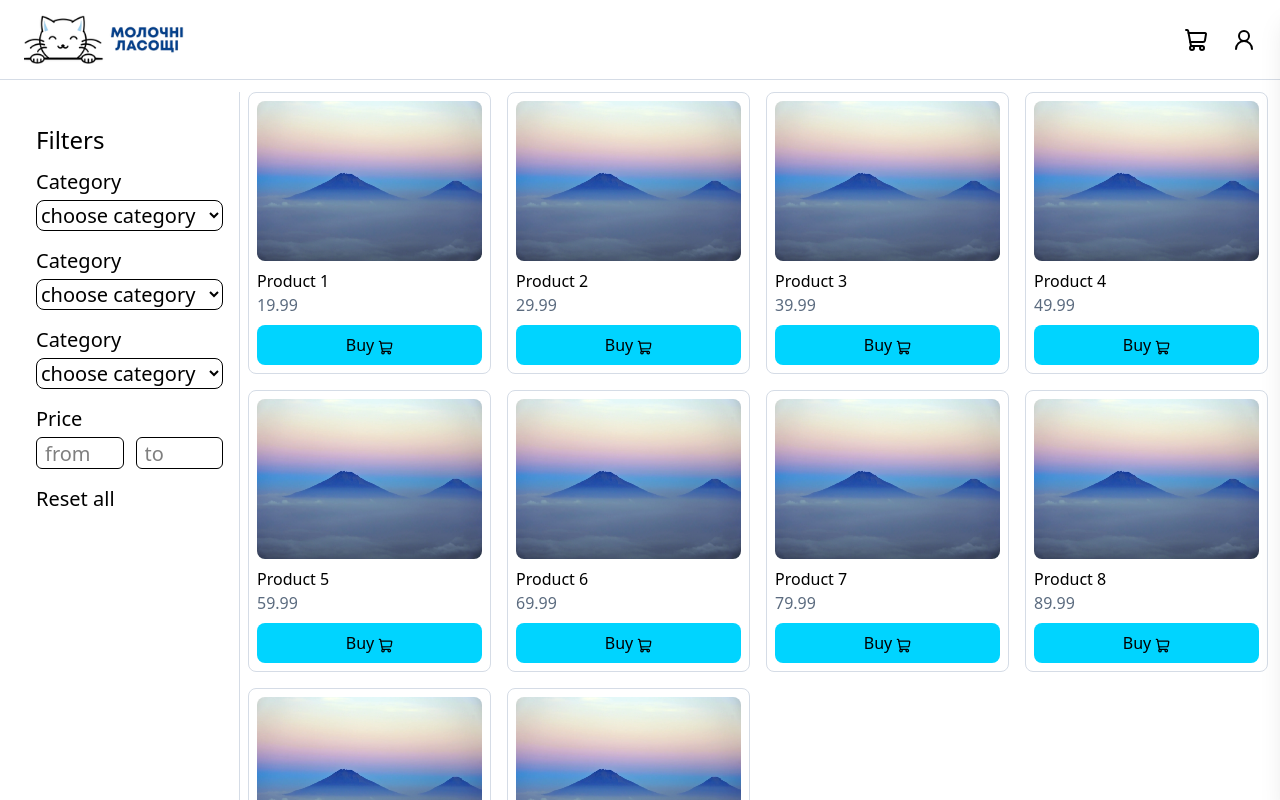
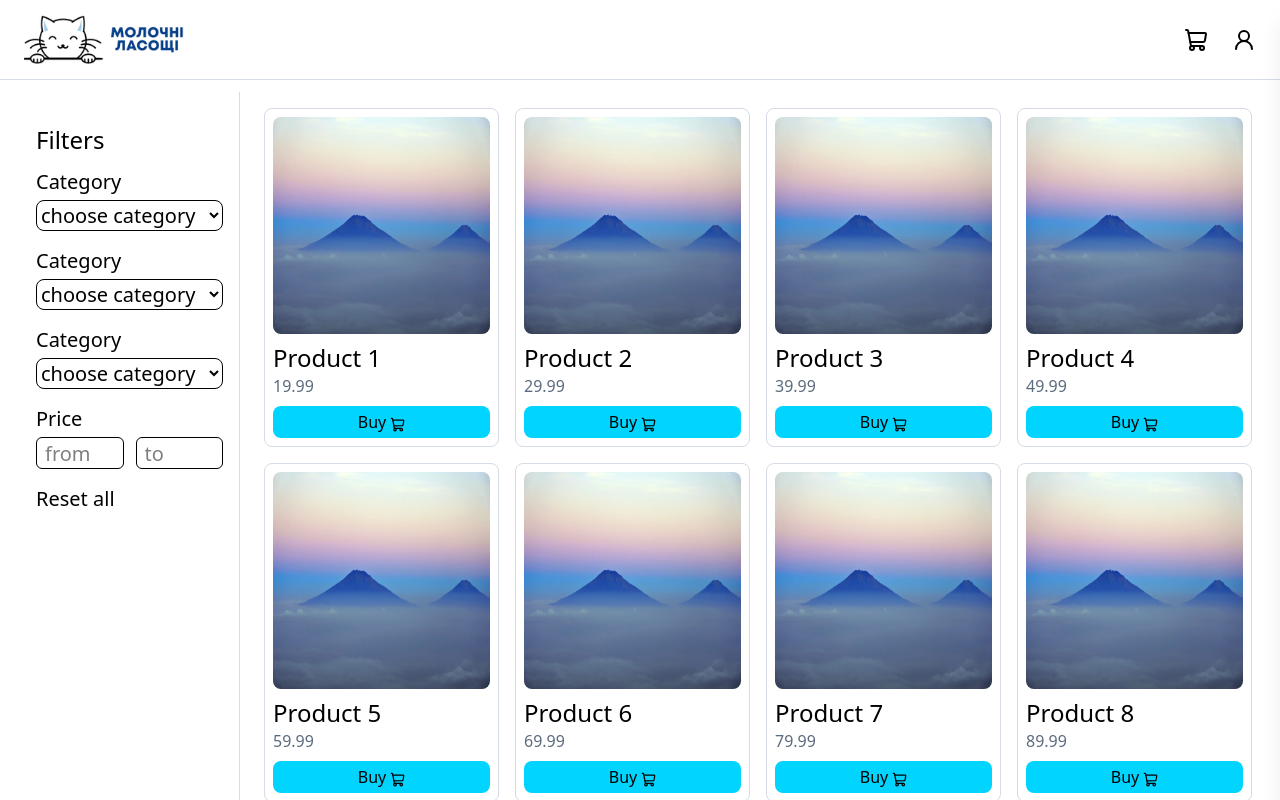
Before and after one commit to Mol4un72/my-shop, a Next.js app: page /products in a window 1280 px wide. Shown: the top 800 px of the page. Built offline with nearby package versions, Linux system fonts and the light colour scheme.

Commit message:
refactor: mobile adaptation modified of the product list

```diff
--- a/components/products/product-item.tsx
+++ b/components/products/product-item.tsx
@@ -14,16 +14,16 @@ export function ProductItem({ product }: {product: Product}) {
                     alt="Product Image"
                     width={200}
                     height={150}
-                    className='rounded-lg md:h-40 w-full'
+                    className='rounded-lg min-h-16 aspect-square md:min-h-30 w-full md:max-h-45 lg:max-h-55'
                 />
                 <div>
-                    <p>{product.name}</p>
+                    <p className='text-lg md:text-xl lg:text-2xl'>{product.name}</p>
                     <p className='text-[var(--color-text-muted)]'>{product.price}</p>
                 </div>
                 <div className='flex flex-row gap-1'>
                     <Button
                         text="Buy"
-                        className='w-full min-h-8 md:min-h-10'
+                        className='w-full min-h-8 md:min-h-8'
                         icon={<ShoppingCart size={15} className='mt-1'/>}
                     />
                 </div>
--- a/components/products/product-list.tsx
+++ b/components/products/product-list.tsx
@@ -1,12 +1,12 @@
 import { ProductItem } from "./product-item"
 import { products } from '../../mock/products'
 
-export function ProductList() {
+export function ProductList({ className }: {className?: string}) {
     return(
         <>
             <div className="flex justify-center">
                 <section
-                    className="grid grid-cols-2 w-full gap-2 md:grid-cols-3 lg:grid-cols-4 md:gap-4 md:w-full"
+                    className="grid grid-cols-2 w-full gap-2 md:grid-cols-3 md:gap-4 md:w-full md:m-4 lg:grid-cols-4 "
                 >
                     {products.map((product) => (
                         <ProductItem
```
